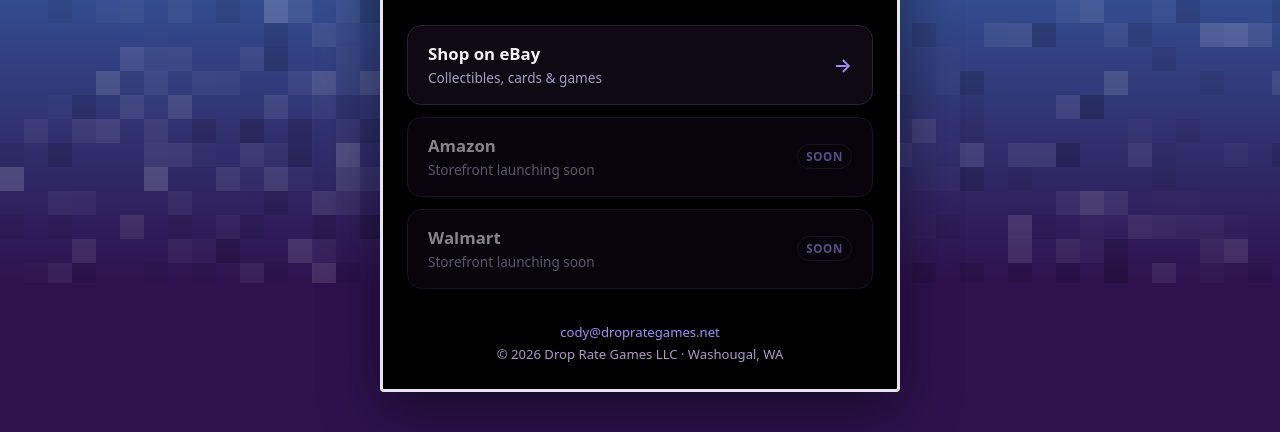
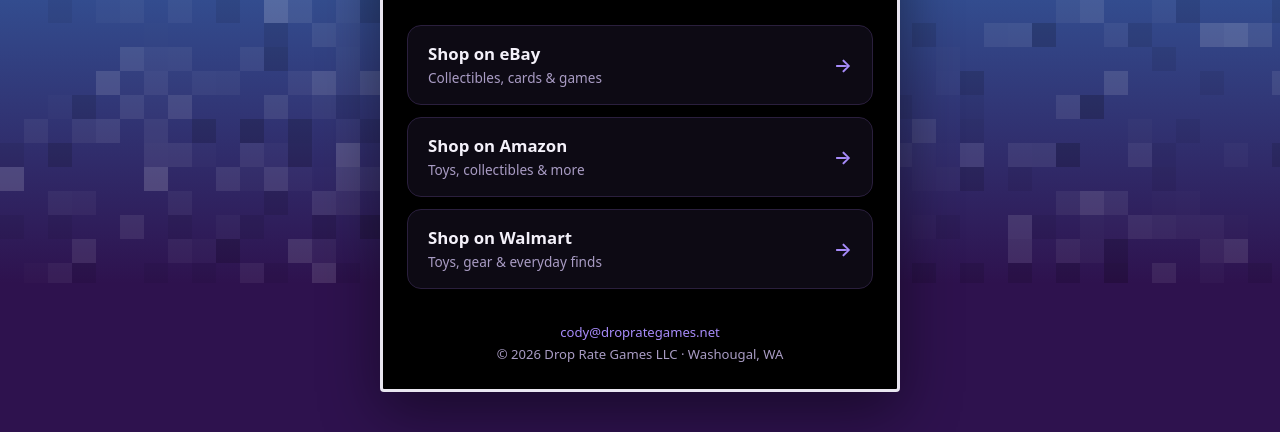
Before and after one commit to DropRateGamesLLC/DropRateGamesLLC.github.io, a plain HTML site: page index.html in a window 1280 px wide. Shown: the part 517-949 px from the top of the page. Drawn offline with Linux system fonts and the light colour scheme.

Commit message:
Add live Amazon and Walmart storefront links
Removed 'soon' buttons for Amazon and Walmart storefronts and added links to their respective shopping pages.

```diff
--- a/index.html
+++ b/index.html
@@ -77,14 +77,14 @@
       <span>Shop on eBay<br><span class="sub">Collectibles, cards &amp; games</span></span>
       <span class="arrow">→</span>
     </a>
-    <div class="btn soon">
-      <span>Amazon<br><span class="sub">Storefront launching soon</span></span>
-      <span class="pill">Soon</span>
-    </div>
-    <div class="btn soon">
-      <span>Walmart<br><span class="sub">Storefront launching soon</span></span>
-      <span class="pill">Soon</span>
-    </div>
+    <a class="btn" href="https://www.amazon.com/s?me=A3FIU9E2AISPO6" target="_blank" rel="noopener">
+      <span>Shop on Amazon<br><span class="sub">Toys, collectibles &amp; more</span></span>
+      <span class="arrow">→</span>
+    </a>
+    <a class="btn" href="https://www.walmart.com/seller/103243250" target="_blank" rel="noopener">
+      <span>Shop on Walmart<br><span class="sub">Toys, gear &amp; everyday finds</span></span>
+      <span class="arrow">→</span>
+    </a>
   </nav>
 </main>
 <footer>
```
